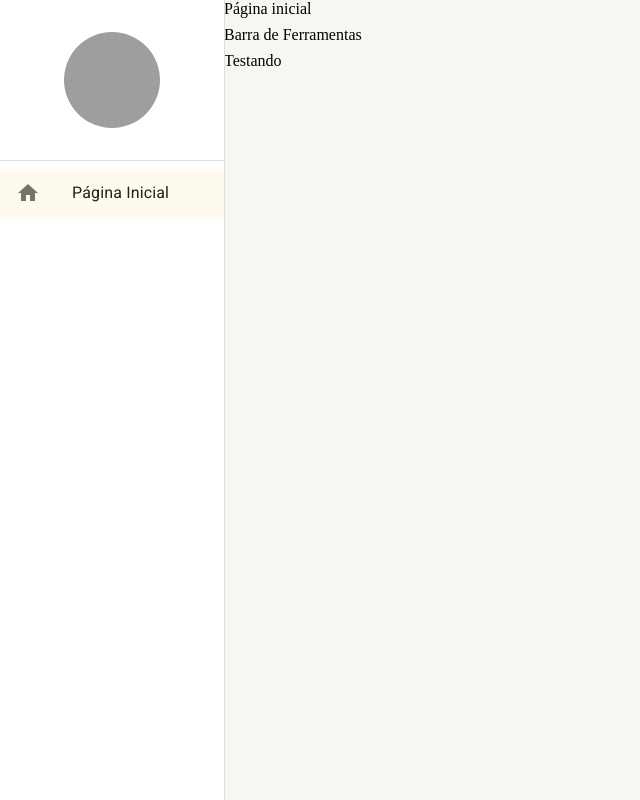
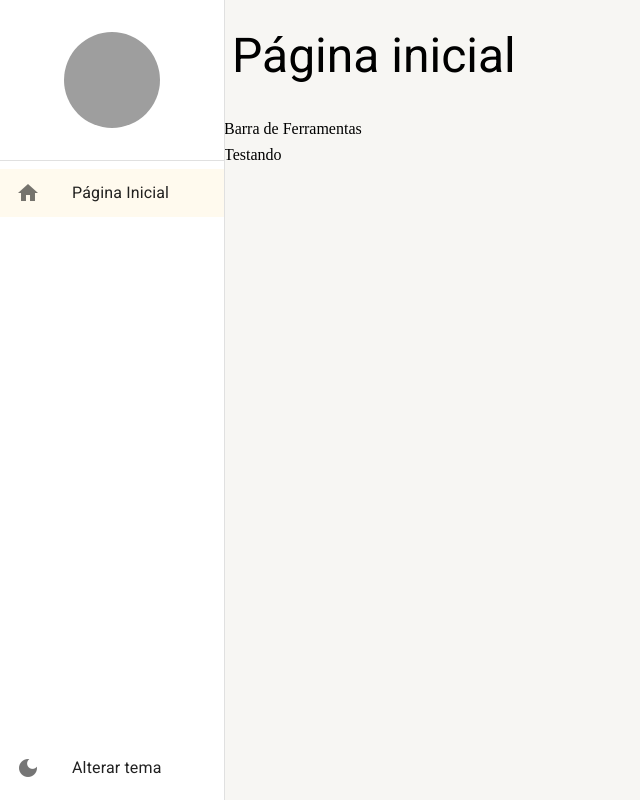
Before and after one commit to augustodevjs/dashboard-materialUi, a React (Create React App) app: page /pagina-inicial in a window 1280 px wide. Shown: the whole page, without its empty margins (0-640 px from the left). Built offline with nearby package versions, Linux system fonts and the light colour scheme; grey boxes are pictures that could not be loaded.

Commit message:
feat: troca de tema

```diff
--- a/src/pages/dashboard/Dashboard.tsx
+++ b/src/pages/dashboard/Dashboard.tsx
@@ -3,7 +3,7 @@ import { LayoutBase } from "../../shared/layouts";
 
 export const Dashboard: React.FC = () => {
   return (
-    <LayoutBase title="Página inicial">
+    <LayoutBase title="Página inicial" toolbars={<>Barra de Ferramentas</>}>
       Testando
     </LayoutBase>
   );
--- a/src/shared/components/drawerMenu/DrawerMenu.tsx
+++ b/src/shared/components/drawerMenu/DrawerMenu.tsx
@@ -14,7 +14,7 @@ import {
 } from "@mui/material";
 import { Box } from "@mui/system";
 
-import { useDrawerContext } from "../../contexts";
+import { useAppThemeContext, useDrawerContext } from "../../contexts";
 import { useMatch, useNavigate, useResolvedPath } from "react-router-dom";
 
 interface IDrawerMenuProps {
@@ -56,8 +56,10 @@ const ListItemLink: React.FC<IListItemLinkProps> = ({
 
 export const DrawerMenu: React.FC<IDrawerMenuProps> = ({ children }) => {
   const theme = useTheme();
+  const smDown = useMediaQuery(theme.breakpoints.down("sm"));
+
   const { isDrawerOpen, toggleDrawerOpen, drawerOptions } = useDrawerContext();
-  const smDown = useMediaQuery(theme.breakpoints.down("sm"));
+  const { toggleTheme } = useAppThemeContext();
 
   return (
     <>
@@ -100,6 +102,17 @@ export const DrawerMenu: React.FC<IDrawerMenuProps> = ({ children }) => {
               ))}
             </List>
           </Box>
+
+          <Box>
+            <List component="nav">
+              <ListItemButton onClick={toggleTheme}>
+                <ListItemIcon>
+                  <Icon>dark_mode</Icon>
+                </ListItemIcon>
+                <ListItemText primary="Alterar tema" />
+              </ListItemButton>
+            </List>
+          </Box>
         </Box>
       </Drawer>
 
--- a/src/shared/layouts/LayoutBase.tsx
+++ b/src/shared/layouts/LayoutBase.tsx
@@ -1,19 +1,46 @@
+import { Icon, IconButton, Typography, useMediaQuery, useTheme } from "@mui/material";
 import { Box } from "@mui/system";
 import React, { ReactNode } from "react";
+import { useDrawerContext } from "../contexts";
 
-interface ILayoutBase {
+interface ILayoutBaseProps {
   children: ReactNode;
+  toolbars?: ReactNode;
   title: string;
 }
 
-export const LayoutBase: React.FC<ILayoutBase> = ({ children, title }) => {
+export const LayoutBase: React.FC<ILayoutBaseProps> = ({ children, title, toolbars }) => {
+  const theme = useTheme();
+  const smDown = useMediaQuery(theme.breakpoints.down("sm"));
+  const mdDown = useMediaQuery(theme.breakpoints.down("md"));
+  const { toggleDrawerOpen } = useDrawerContext();
+
   return (
     <Box height="100%" display="flex" flexDirection="column" gap={1}>
-      <Box>{title}</Box>
+      <Box padding={1} height={theme.spacing(smDown ? 6 : mdDown ? 8 : 12)} display="flex" alignItems="center" gap={1}>
 
-      <Box>Barra de Ferramentas</Box>
+        {smDown ? (
+          <IconButton onClick={toggleDrawerOpen}>
+            <Icon>menu</Icon>
+          </IconButton>
+        ) : null}
 
-      <Box>{children}</Box>
+        <Typography
+          variant={smDown ? "h4" : mdDown ? 'h4' : 'h3'}
+          overflow="hidden"
+          whiteSpace="nowrap"
+          textOverflow="ellipsis"
+        >
+          {title}
+        </Typography>
+
+      </Box>
+
+      {toolbars && (
+        <Box>{toolbars}</Box>
+      )}
+
+      <Box flex={1} overflow="auto">{children}</Box>
     </Box>
   );
 };
--- a/src/shared/themes/dark.ts
+++ b/src/shared/themes/dark.ts
@@ -3,6 +3,7 @@ import { cyan, yellow } from "@mui/material/colors";
 
 export const DarkTheme = createTheme({
   palette: {
+    mode: "dark",
     primary: {
       main: yellow[700],
       dark: yellow[800],
@@ -20,4 +21,9 @@ export const DarkTheme = createTheme({
       default: "#202124",
     },
   },
+  typography: {
+    allVariants: {
+      color: 'white'
+    }
+  }
 });
```
